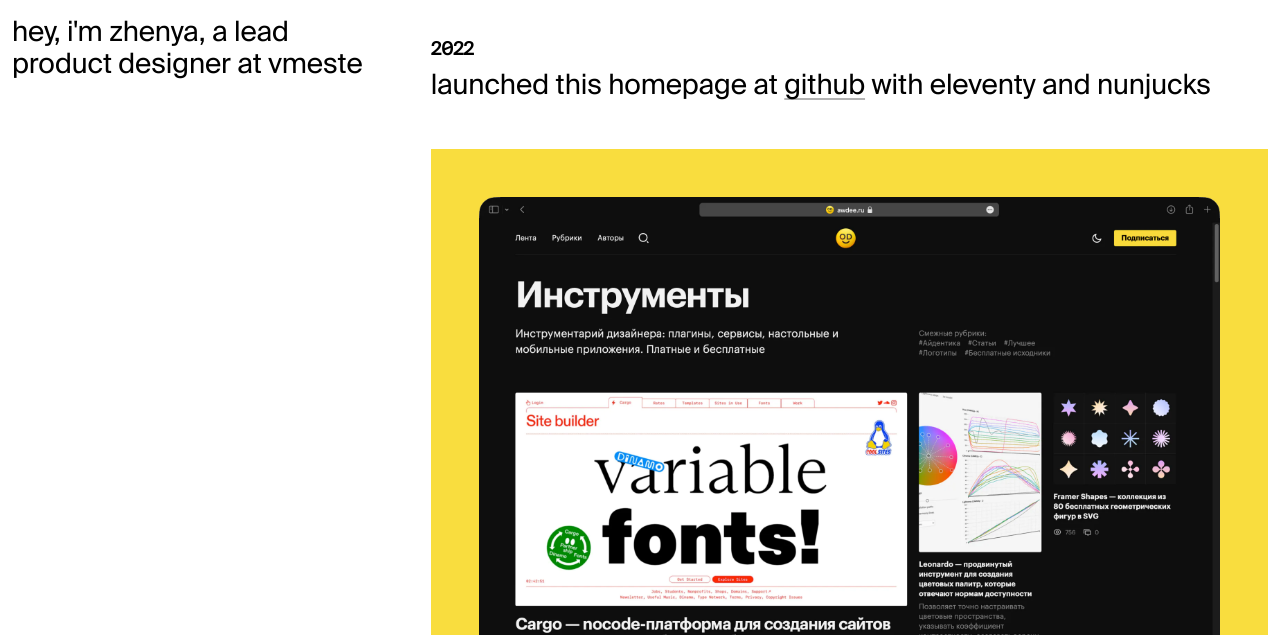
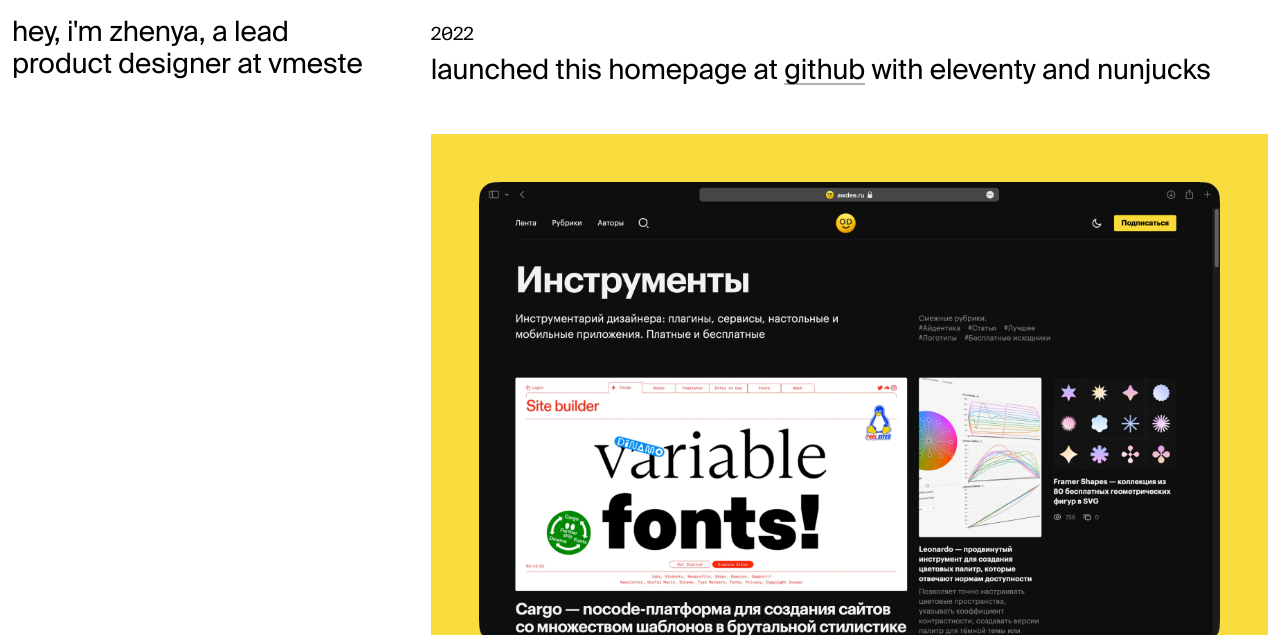
Before and after one commit to vlasmn/zhenyavlasov.com, an Eleventy site: page src/index.njk in a window 1280 px wide. Shown: the top 635 px of the page. Built offline with nearby package versions, Linux system fonts and the light colour scheme; Eleventy itself is replaced by a stand-in of ours; files that its build step writes are made by us from their sources; files whose address does not match are found by name.

```diff
--- a/src/styles/_body.css
+++ b/src/styles/_body.css
@@ -11,7 +11,7 @@
     margin: 0;
 }
 
-h1, h3,
+h1, h2,
 p,
 li {
     font-size: inherit;
```
Also changed, not shown: 1 other file.
